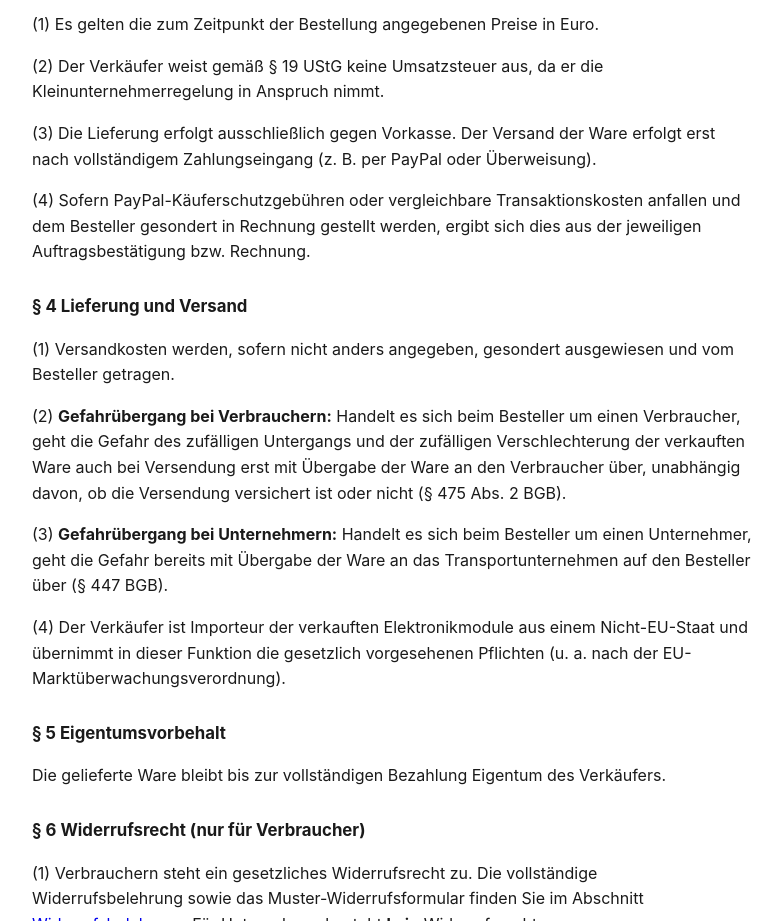
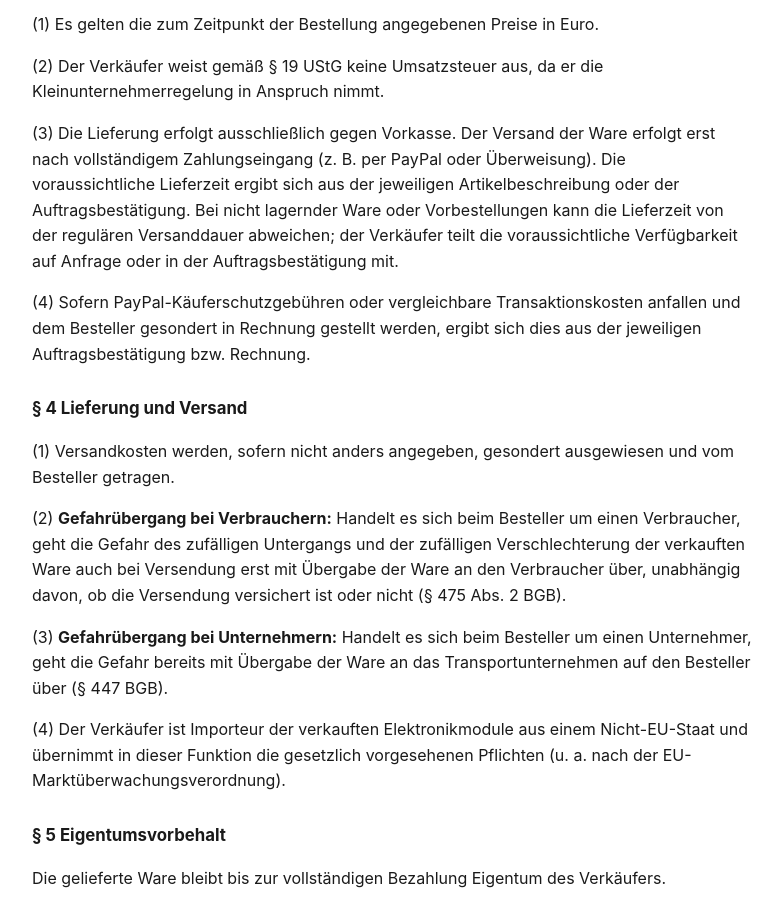
Before and after one commit to wisistor/wisistor.github.io, a plain HTML site: page index.html in a window 1280 px wide. Shown: the part 2100-3021 px from the top of the page, without its empty margins (248-1030 px from the left). Drawn offline with Linux system fonts and the light colour scheme.

Commit message:
§3: Lieferzeit bei Vorbestellungen ergänzt

```diff
--- a/index.html
+++ b/index.html
@@ -190,7 +190,7 @@
     <h3>§ 3 Preise und Zahlungsbedingungen</h3>
     <p>(1) Es gelten die zum Zeitpunkt der Bestellung angegebenen Preise in Euro.</p>
     <p>(2) Der Verkäufer weist gemäß § 19 UStG keine Umsatzsteuer aus, da er die Kleinunternehmerregelung in Anspruch nimmt.</p>
-    <p>(3) Die Lieferung erfolgt ausschließlich gegen Vorkasse. Der Versand der Ware erfolgt erst nach vollständigem Zahlungseingang (z. B. per PayPal oder Überweisung).</p>
+    <p>(3) Die Lieferung erfolgt ausschließlich gegen Vorkasse. Der Versand der Ware erfolgt erst nach vollständigem Zahlungseingang (z. B. per PayPal oder Überweisung). Die voraussichtliche Lieferzeit ergibt sich aus der jeweiligen Artikelbeschreibung oder der Auftragsbestätigung. Bei nicht lagernder Ware oder Vorbestellungen kann die Lieferzeit von der regulären Versanddauer abweichen; der Verkäufer teilt die voraussichtliche Verfügbarkeit auf Anfrage oder in der Auftragsbestätigung mit.</p>
     <p>(4) Sofern PayPal-Käuferschutzgebühren oder vergleichbare Transaktionskosten anfallen und dem Besteller gesondert in Rechnung gestellt werden, ergibt sich dies aus der jeweiligen Auftragsbestätigung bzw. Rechnung.</p>
 
     <h3>§ 4 Lieferung und Versand</h3>
```
